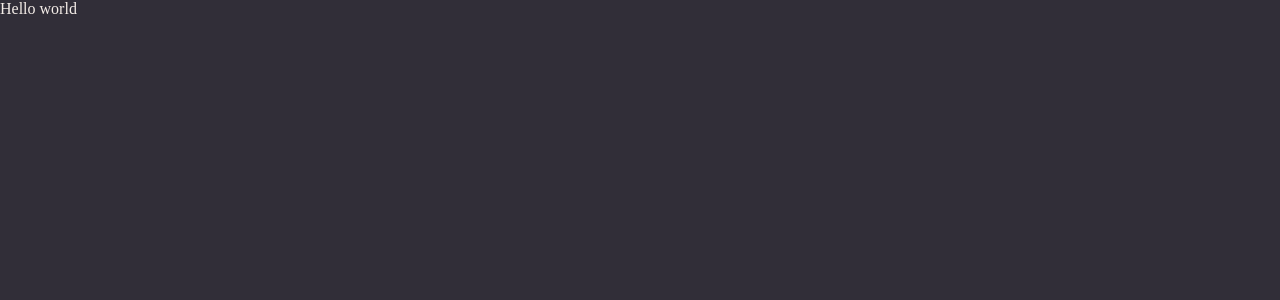
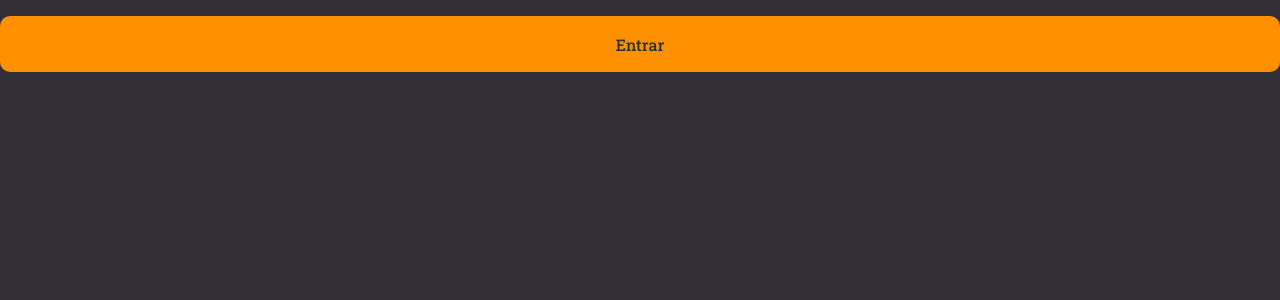
Before and after one commit to Matheus1714/explorer-rocket-notes, a React (Vite) app: page / in a window 1280 px wide. Shown: the top 300 px of the page. Built offline with nearby package versions, Linux system fonts and the light colour scheme.

Commit message:
create button component to project

```diff
--- a/index.html
+++ b/index.html
@@ -2,8 +2,15 @@
 <html lang="en">
   <head>
     <meta charset="UTF-8" />
+
+    <link rel="preconnect" href="https://fonts.googleapis.com">
+    <link rel="preconnect" href="https://fonts.gstatic.com" crossorigin>
+
     <link rel="icon" type="image/svg+xml" href="/explorer-icon.png" />
     <meta name="viewport" content="width=device-width, initial-scale=1.0" />
+
+    <link href="https://fonts.googleapis.com/css2?family=Roboto+Slab:wght@400;500;700&display=swap" rel="stylesheet">
+
     <title>Explorer | RocketNotes</title>
   </head>
   <body>
--- a/src/@types/styled.d.ts
+++ b/src/@types/styled.d.ts
@@ -1,7 +1,7 @@
 import 'styled-components'
-import theme from '../styles/theme'
+import { defaultTheme } from '../styles/theme'
 
-type ThemeType = typeof theme
+type ThemeType = typeof defaultTheme
 
 declare module 'styled-components' {
   export interface theme extends ThemeType {}
--- /dev/null
+++ b/src/components/Button/index.tsx
@@ -0,0 +1,9 @@
+import * as S from './styles'
+
+interface ButtonProps {
+  title: string
+}
+
+export function Button({ title }: ButtonProps) {
+  return <S.Container type="button">{title}</S.Container>
+}
--- /dev/null
+++ b/src/components/Button/styles.ts
@@ -0,0 +1,18 @@
+import { styled } from 'styled-components'
+
+export const Container = styled.button`
+  width: 100%;
+  background-color: ${(props) => props.theme.COLORS.ORANGE};
+  color: ${(props) => props.theme.COLORS.BACKGROUND_800};
+
+  height: 56px;
+  border: 0;
+  padding: 0 16px;
+  margin-top: 16px;
+  border-radius: 10px;
+  font-weight: 500;
+
+  &:disabled {
+    opacity: 0.5;
+  }
+`
--- a/src/main.tsx
+++ b/src/main.tsx
@@ -2,12 +2,12 @@ import React from 'react'
 import ReactDOM from 'react-dom/client'
 import { Details } from './pages/Details'
 import { ThemeProvider } from 'styled-components'
-import theme from './styles/theme'
+import { defaultTheme } from './styles/theme'
 import GlobalStyles from './styles/global'
 
 ReactDOM.createRoot(document.getElementById('root')!).render(
   <React.StrictMode>
-    <ThemeProvider theme={theme}>
+    <ThemeProvider theme={defaultTheme}>
       <Details />
       <GlobalStyles />
     </ThemeProvider>
--- a/src/pages/Details/index.tsx
+++ b/src/pages/Details/index.tsx
@@ -1,5 +1,10 @@
 import * as S from './styles'
+import { Button } from '../../components/Button'
 
 export function Details() {
-  return <S.Container>Hello world</S.Container>
+  return (
+    <S.Container>
+      <Button title="Entrar" />
+    </S.Container>
+  )
 }
--- a/src/styles/global.ts
+++ b/src/styles/global.ts
@@ -9,6 +9,13 @@ export default createGlobalStyle`
   body{
     background-color: ${({ theme }) => theme.COLORS.BACKGROUND_800};
     color: ${({ theme }) => theme.COLORS.WHITE};
+
+    -webkit-font-smoothing: antialiased;
+  }
+  body, input, button, textarea{
+    font-family: 'Roboto Slab', serif;
+    font-size: 16px;
+    outline: none;
   }
   a{
     text-decoration: none;
--- a/src/styles/theme.ts
+++ b/src/styles/theme.ts
@@ -1,4 +1,4 @@
-export default {
+export const defaultTheme = {
   COLORS: {
     BACKGROUND_900: '#232129',
     BACKGROUND_800: '#312E38',
```
